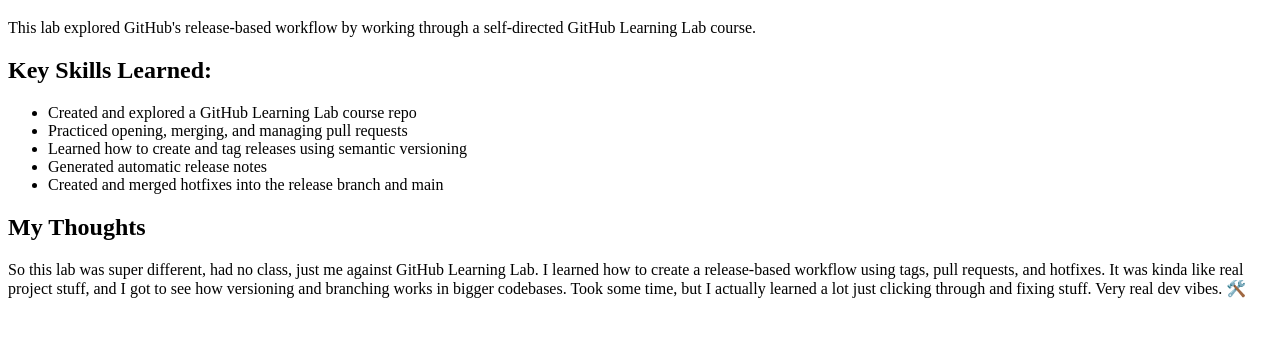
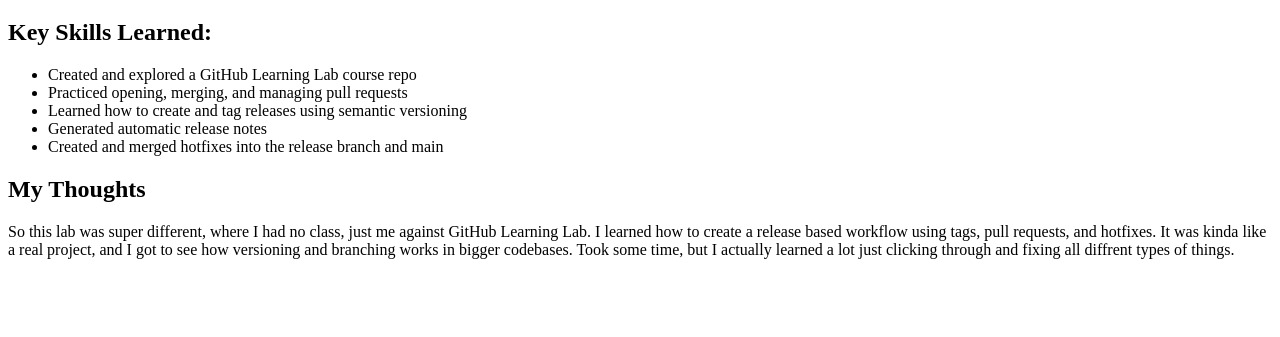
Before and after one commit to bboyden/lab-09, a plain HTML site: page index.html in a window 1280 px wide. Shown: the part 61-398 px from the top of the page. Drawn offline with Linux system fonts and the light colour scheme.

Commit message:
Update index.html

```diff
--- a/index.html
+++ b/index.html
@@ -6,7 +6,6 @@
 </head>
 <body>
   <h1>Lab 9: Release-Based Workflow with GitHub</h1>
-  <p>This lab explored GitHub's release-based workflow by working through a self-directed GitHub Learning Lab course.</p>
 
   <h2>Key Skills Learned:</h2>
   <ul>
@@ -18,7 +17,7 @@
   </ul>
     <h2>My Thoughts</h2>
     <p>
-  So this lab was super different, had no class, just me against GitHub Learning Lab. I learned how to create a release-based workflow using tags, pull requests, and hotfixes. It was kinda like real project stuff, and I got to see how versioning and branching works in bigger codebases. Took some time, but I actually learned a lot just clicking through and fixing stuff. Very real dev vibes. 🛠️
-</p>
+ So this lab was super different, where I had no class, just me against GitHub Learning Lab. I learned how to create a release based workflow using tags, pull requests, and hotfixes. It was kinda like a real project, and I got to see how versioning and branching works in bigger codebases. Took some time, but I actually learned a lot just clicking through and fixing all diffrent types of things.
+    </p>
 </body>
 </html>
```
